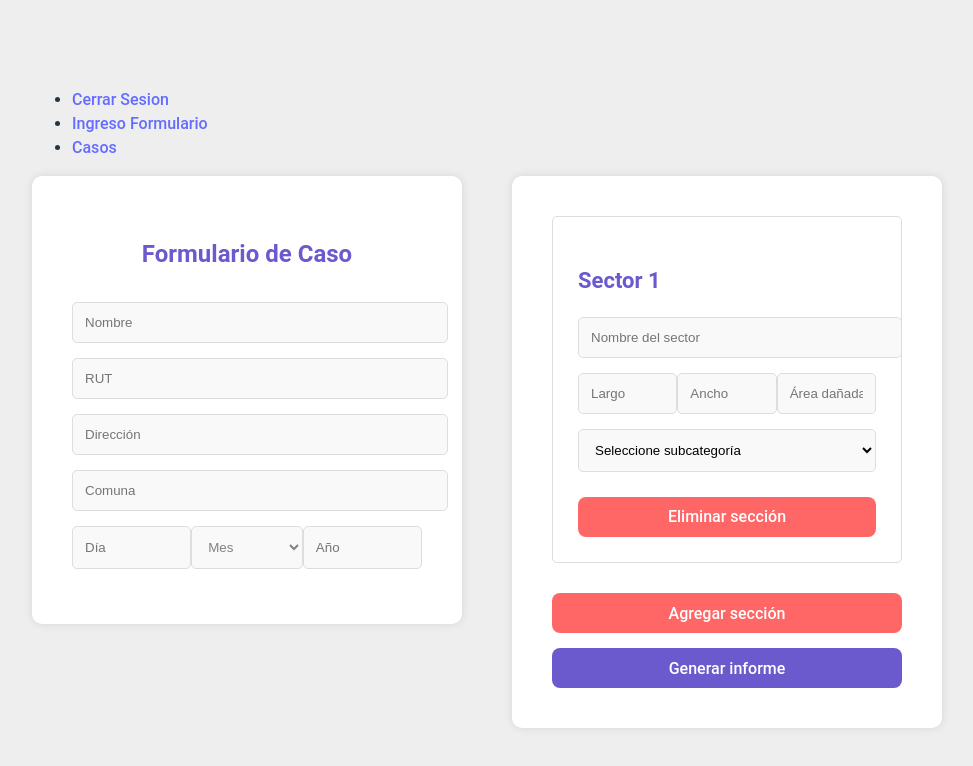
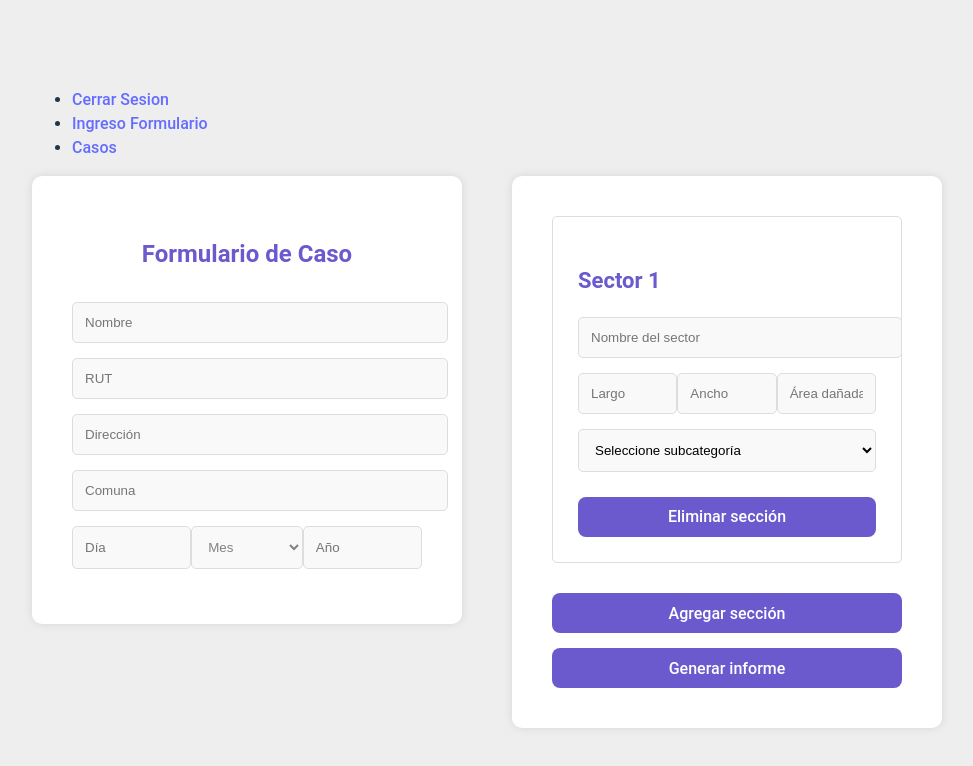
Before and after one commit to eduardoscrs/front-integra2, a React (Vite) app: page /ingreso-formulario in a window 1280 px wide. Shown: the top 766 px of the page, without its empty margins (153-1126 px from the left). Built offline with nearby package versions, Linux system fonts and the light colour scheme.

Commit message:
cambio de color boton

```diff
--- a/src/styles/Formulario.css
+++ b/src/styles/Formulario.css
@@ -134,7 +134,7 @@ button:hover {
 
 /* Botón para eliminar secciones */
 button[type="button"] {
-    background-color: #ff6666;
+    background-color: #6a5acd ;
     margin-top: 10px;
 }
 
```
